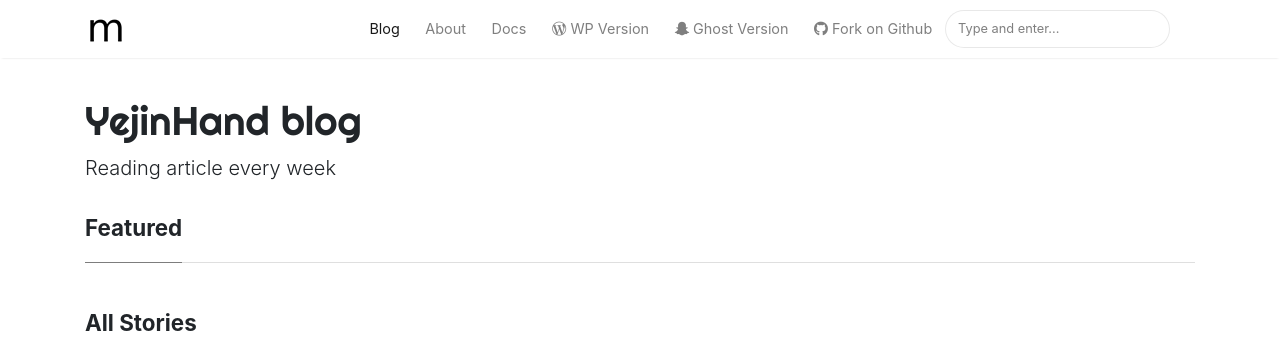
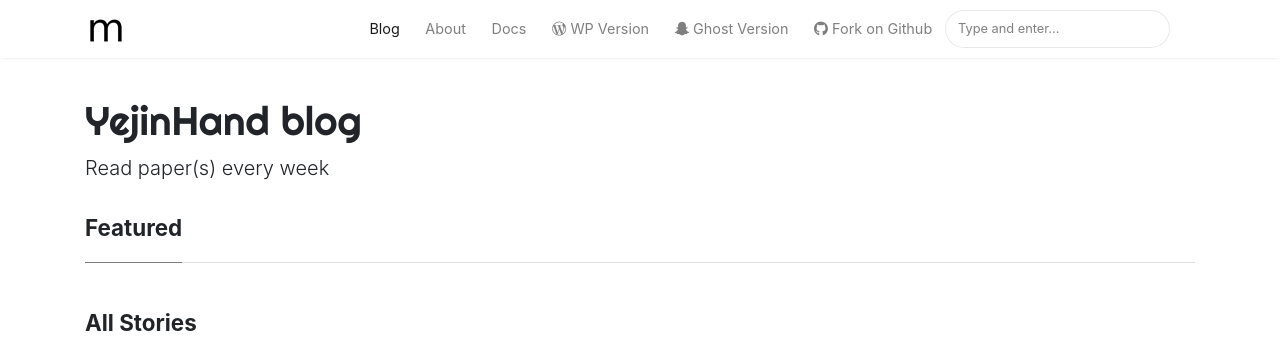
Before and after one commit to ozzaney/ozzaney_, a Jekyll site: the page built from index.html, in a window 1280 px wide and 1399 px high. Shown: the top 349 px of the window. Built offline with Jekyll 4.4.1, drawn with Linux system fonts in a browser that asks for light colours; nearby versions of some CDN libraries; the list of posts is cut into pages by our own code.

Commit message:
Update _config.yml

```diff
--- a/_config.yml
+++ b/_config.yml
@@ -1,7 +1,7 @@
 # Site
 name: "YejinHand blog"
 title: "YejinHand blog"
-description: "Reading article every week"
+description: "Read paper(s) every week"
 logo: 'assets/images/logo.png'
 favicon: 'assets/images/logo.png'
 baseurl: "https://ozzaney.github.io"
```
